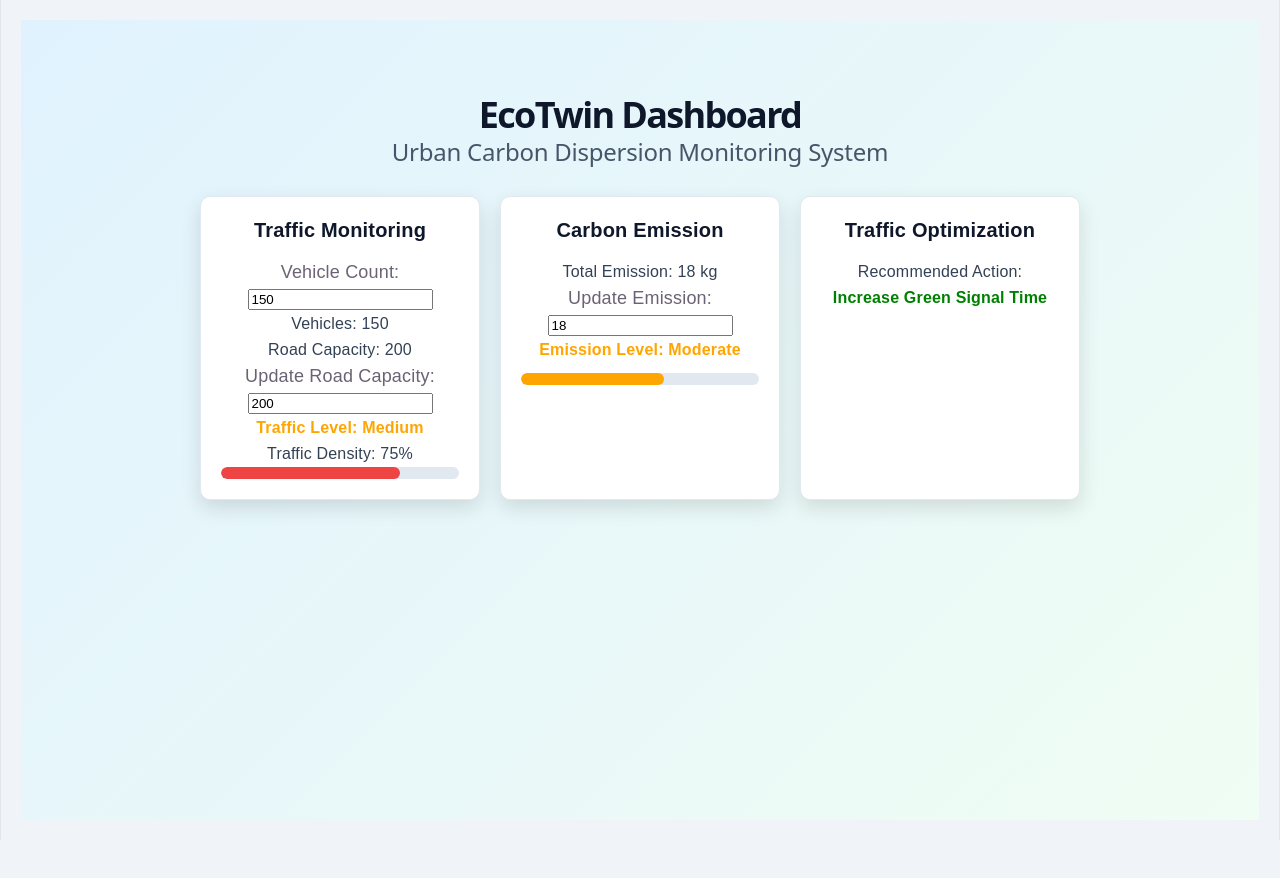
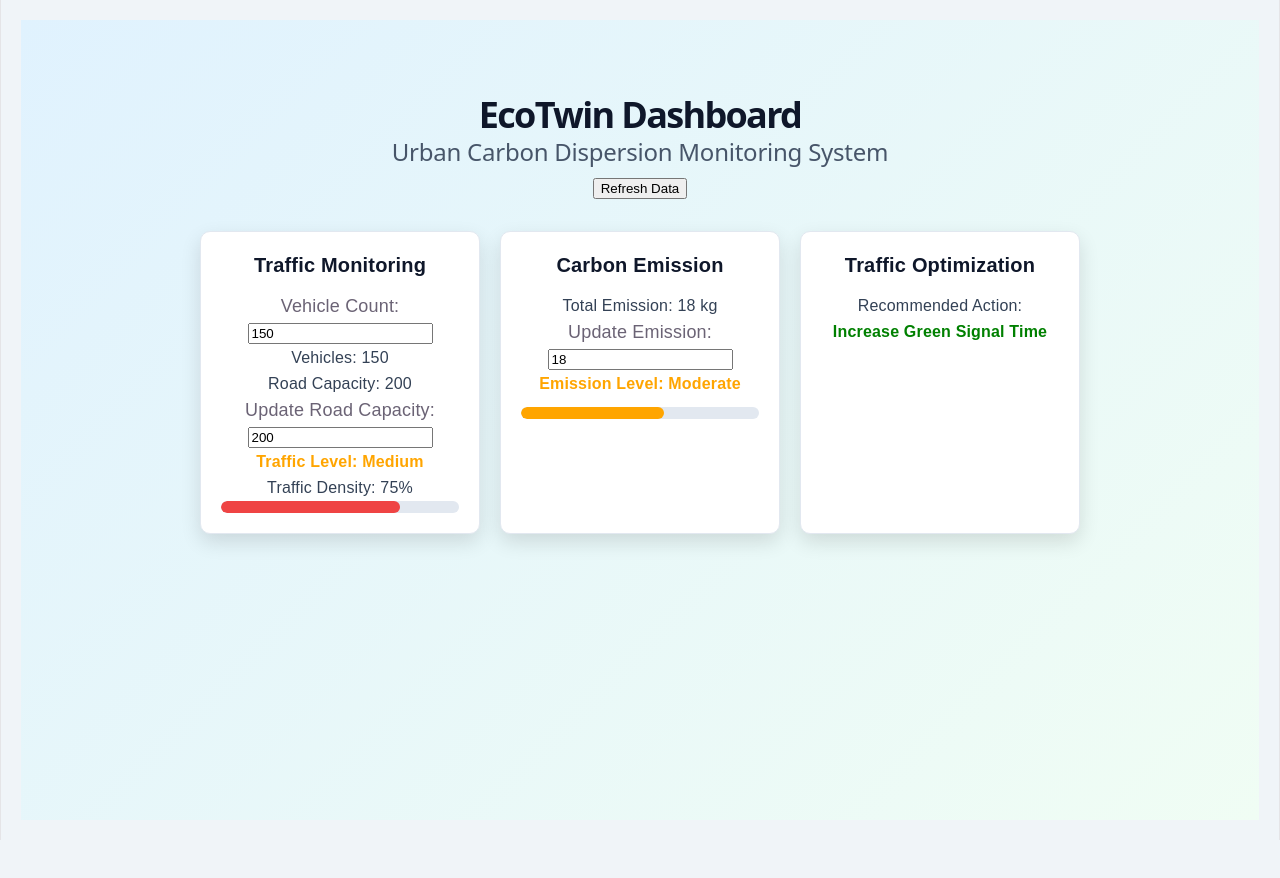
Before and after one commit to SHANUKRISHNAN/DS-AND-ML, a React app in the folder frontend/: page / in a window 1280 px wide. Built offline with nearby package versions, Linux system fonts and the light colour scheme; the HTML template or start-up script is replaced by a standard one.

Commit message:
Add refresh data button

```diff
--- a/frontend/src/App.jsx
+++ b/frontend/src/App.jsx
@@ -5,10 +5,16 @@ function App() {
   const [vehicles, setVehicles] = useState(150);
   const [capacity, setCapacity] = useState(200);
   const [emission, setEmission] = useState(18);
+  const refreshData = () => {
+  setVehicles(150);
+  setCapacity(200);
+  setEmission(18);
+};
   return (
     <div className="dashboard">
       <h1>EcoTwin Dashboard</h1>
       <h2>Urban Carbon Dispersion Monitoring System</h2>
+      <button onClick={refreshData}>Refresh Data</button>
 
       <div className="cards">
         <div className="card">
```
